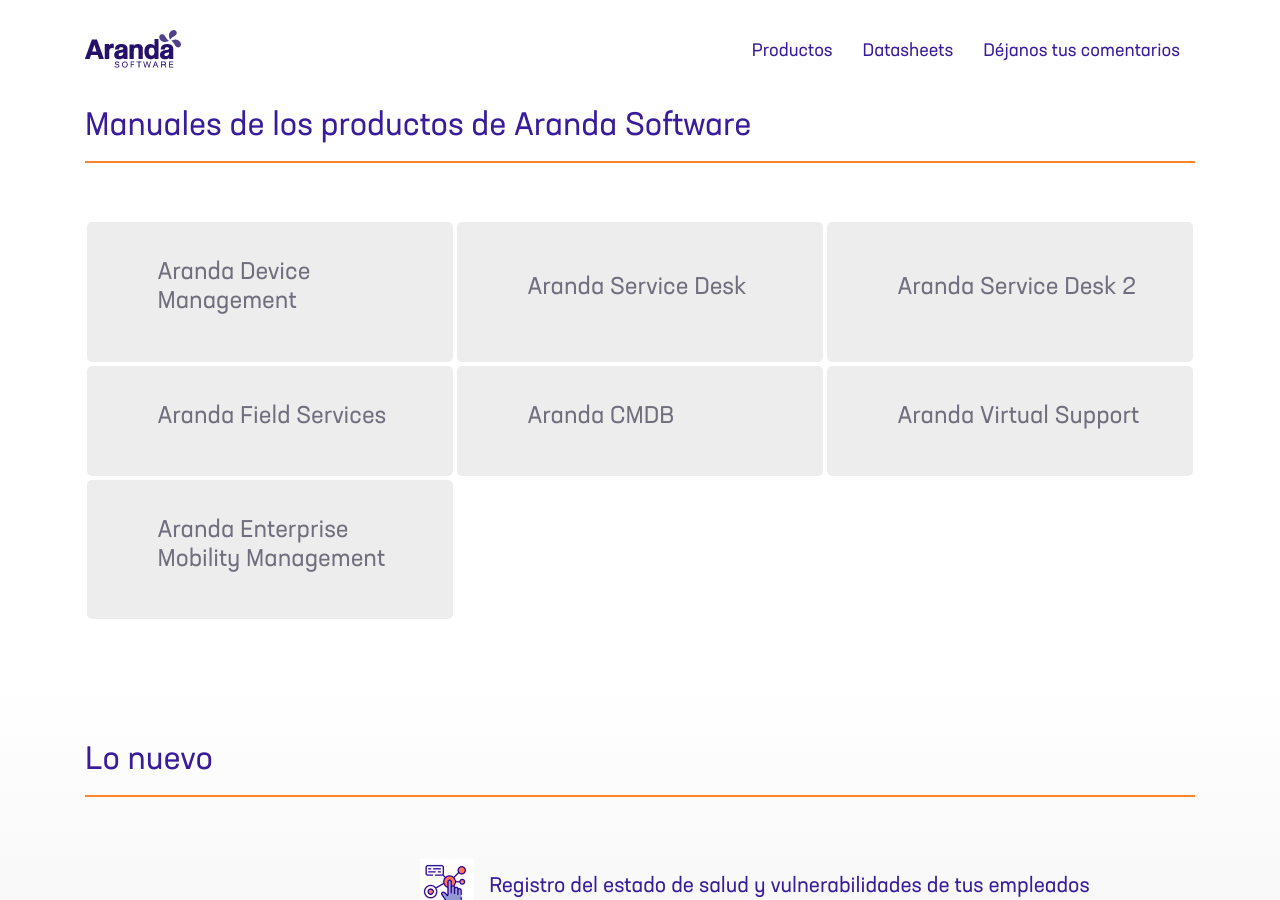
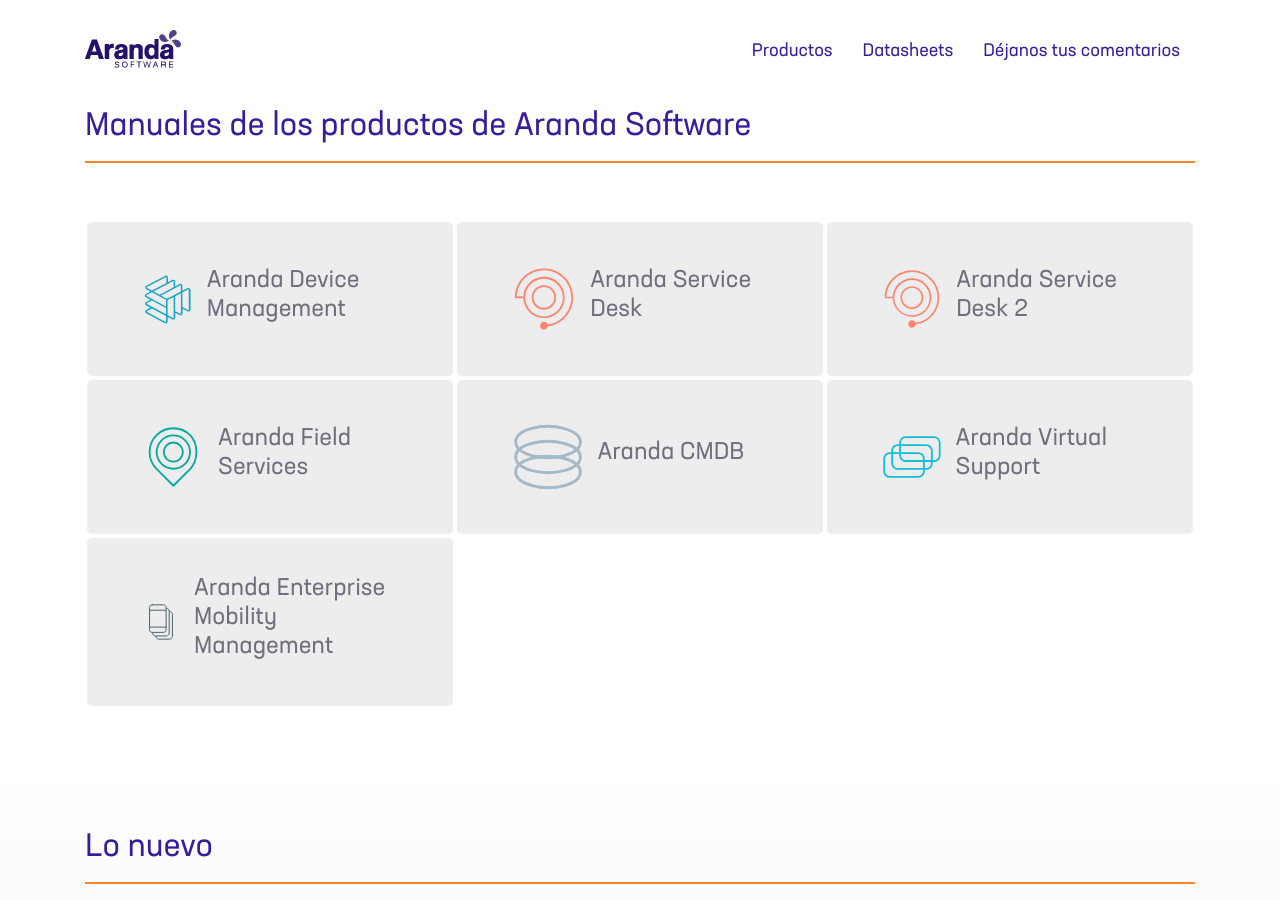
Before and after one commit to aranda-docs/aranda-docs-theme, a Jekyll site: the page built from index.md, in a window 1280 px wide and 900 px high, scrolled down 541 px. Built offline with Jekyll 4.4.1, drawn with Linux system fonts in a browser that asks for light colours.

Commit message:
Update catalog.html

```diff
--- a/_includes/catalog.html
+++ b/_includes/catalog.html
@@ -12,7 +12,7 @@
                     {% for item in site.data.catalog.catalog %}
                     <div class="col-12 col-md-6 col-lg-4">
                         <div class="ar-badge-service --gray --touch" data-overlay="{{ item.overlay.name }}" data-bg-color="{{ item.color }}">
-                            <div class=".ar-badge-service__icon.--big {{ item.icon }}"></div>
+                            <div class="ar-badge-service__icon {{ item.icon }}"></div>
                             <div class="ar-badge-service__description">
                                 <h1>{{ item.title }}</h1>
                             </div>
@@ -28,7 +28,7 @@
                         <div class="row d-flex h-100">
                             <div class="col-12 col-lg-5">
                                 <div class="ar-badge-service --white">
-                                    <div class=".ar-badge-service__icon.--big {{ item.icon }}"></div>
+                                    <div class="ar-badge-service__icon {{ item.icon }}"></div>
                                     <div class="ar-badge-service__description">
                                         <h1>{{ item.title }}</h1>
                                     </div>
```
